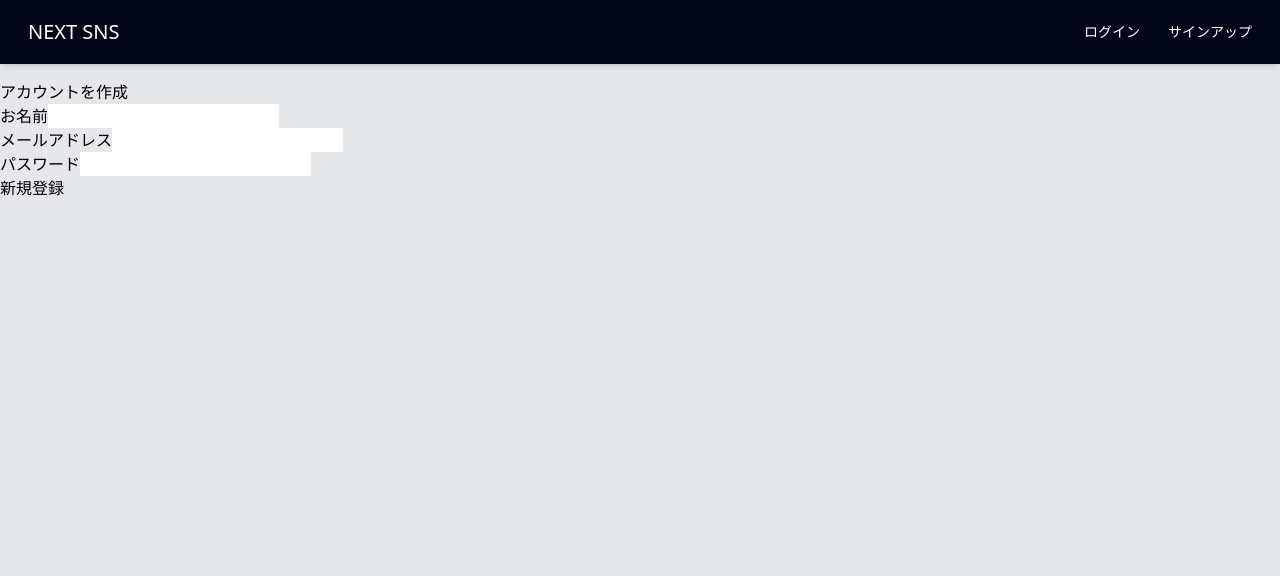
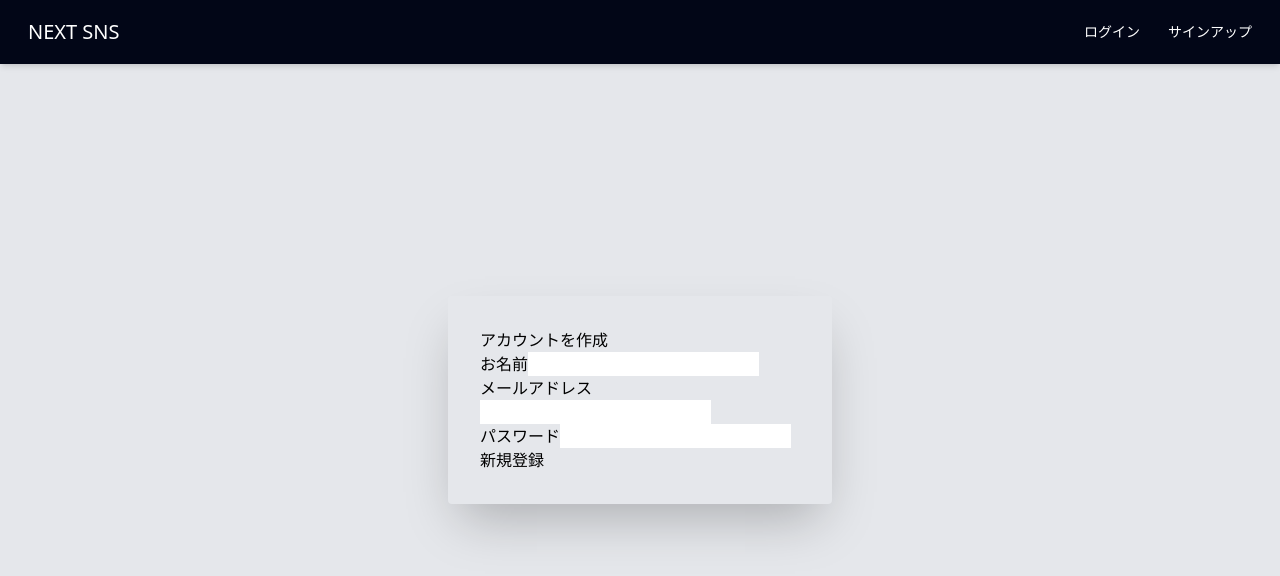
Before and after one commit to shin-tc-10/next-sns-app, a Next.js app: page /signup in a window 1280 px wide. Shown: the top 576 px of the page. Built offline with nearby package versions, Linux system fonts and the light colour scheme.

Commit message:
ログイン、サインアップ画面css追加

```diff
--- a/src/pages/login.tsx
+++ b/src/pages/login.tsx
@@ -31,44 +31,26 @@ const Login = () => {
   };
 
   return (
-    <div className="my-20">
+    <div className="h-screen flex items-center justify-center">
       <Head>
         <title>ログイン</title>
       </Head>
-      <div>
-        <h2>アカウントにログイン</h2>
-      </div>
-      <div>
+      <div className="my-20 w-96 shadow-2xl p-8 rounded">
+        <div >
+          <h2>アカウントにログイン</h2>
+        </div>
         <div>
           <form onSubmit={handleSubmit}>
             <div>
               <label>メールアドレス</label>
-              <input
-                id="email"
-                name="email"
-                type="email"
-                autoComplete="email"
-                required
-                onChange={(e: React.ChangeEvent<HTMLInputElement>) =>
-                  setEmail(e.target.value)
-                }
-              />
+              <input id="email" name="email" type="email" autoComplete="email" required onChange={(e: React.ChangeEvent<HTMLInputElement>) => setEmail(e.target.value)} />
             </div>
             <div>
               <label>パスワード</label>
-              <input
-                id="password"
-                name="password"
-                type="password"
-                autoComplete="current-password"
-                required
-                onChange={(e: React.ChangeEvent<HTMLInputElement>) =>
-                  setPassword(e.target.value)
-                }
-              />
+              <input id="password" name="password" type="password" autoComplete="current-password" required onChange={(e: React.ChangeEvent<HTMLInputElement>) => setPassword(e.target.value)} />
             </div>
             <div>
-              <button type="submit">ログイン</button>
+              <button type="submit" className="ml-2 px-4 py-2 bg-slate-950 text-white rounded-md hover-:bg-blue-700 focus:outline-none w-24">ログイン</button>
             </div>
           </form>
         </div>
--- a/src/pages/signup.tsx
+++ b/src/pages/signup.tsx
@@ -27,20 +27,20 @@ const Signup = () => {
     };
 
     return (
-        <div className="my-20">
+        <div className="h-screen flex items-center justify-center">
             <Head>
                 <title>新規作成</title>
             </Head>
-            <div>
-                <h2>アカウントを作成</h2>
-            </div>
-            <div>
+            <div className="my-20 w-96 shadow-2xl p-8 rounded">
+                <div>
+                    <h2>アカウントを作成</h2>
+                </div>
                 <div>
                     <form onSubmit={handleSubmit}>
                         <div>
                             <label>お名前</label>
                             <input id="name" name="name" type="text" autoComplete="name" required className="" onChange={(e: React.ChangeEvent<HTMLInputElement>) => setUsername(e.target.value)} />
-                        </div>
+                        </div >
                         <div>
                             <label>メールアドレス</label>
                             <input id="email" name="email" type="text" autoComplete="email" required className="" onChange={(e: React.ChangeEvent<HTMLInputElement>) => setEmail(e.target.value)} />
@@ -52,10 +52,10 @@ const Signup = () => {
                         <div>
                             <button type="submit">新規登録</button>
                         </div>
-                    </form>
-                </div>
-            </div>
-        </div>
+                    </form >
+                </div >
+            </div >
+        </div >
 
     )
 }
```
